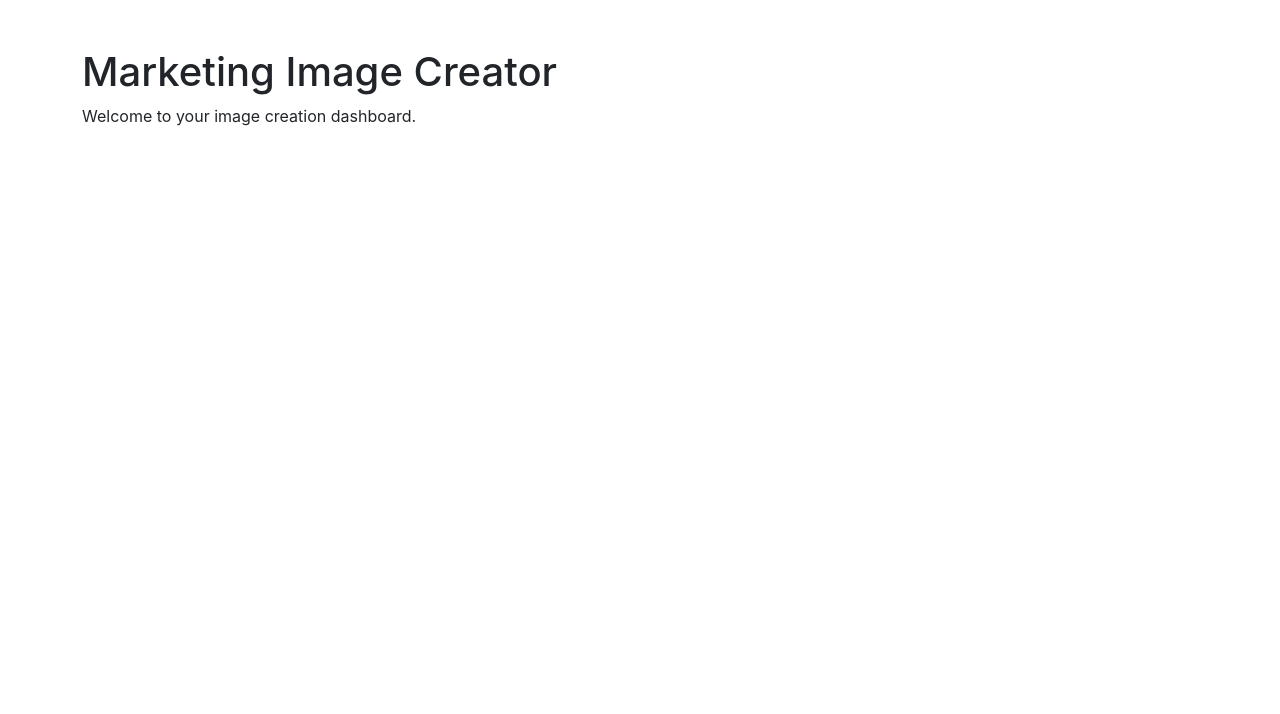
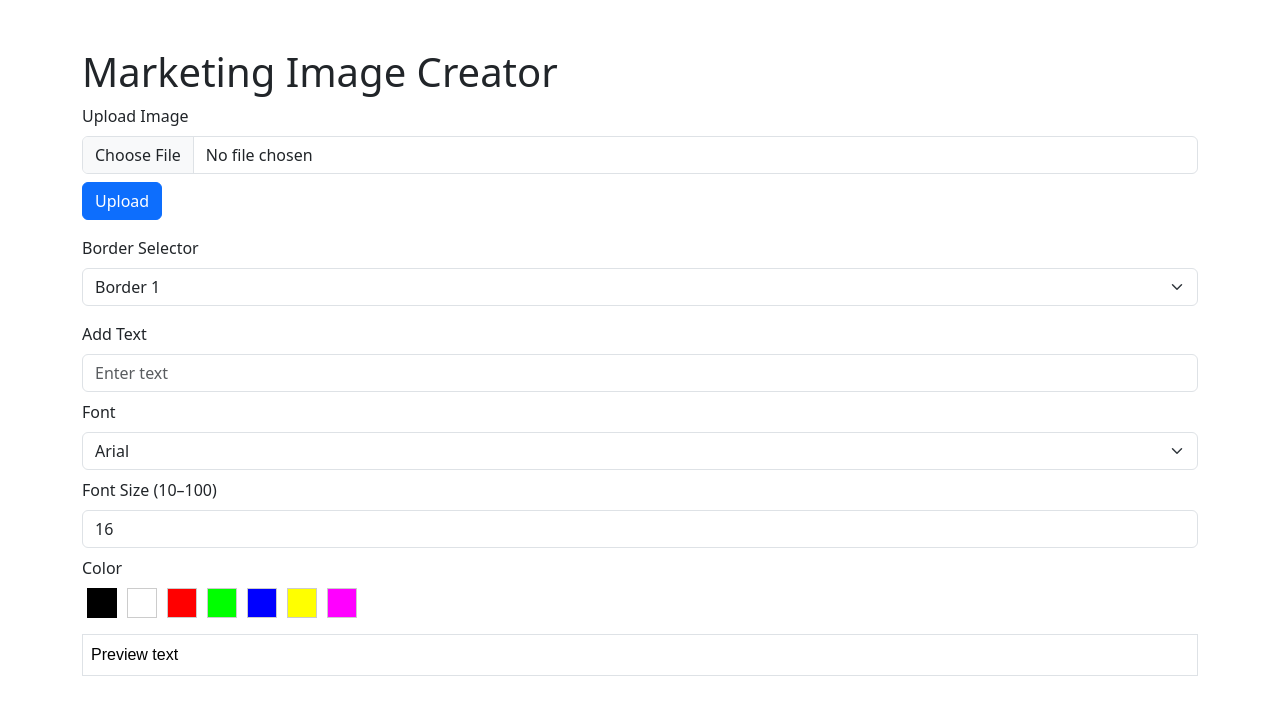
Before and after one commit to Coder-dot-com/marketing-image-creator-DRF-React-Typescript, a React (Create React App) app in the folder frontend/: page / in a window 1280 px wide. Shown: the top 714 px of the page. Built offline with nearby package versions, Linux system fonts and the light colour scheme.

Commit message:
Ability to add text

```diff
--- /dev/null
+++ b/frontend/src/components/BorderSelector.tsx
@@ -0,0 +1,17 @@
+import React from 'react';
+
+const BorderSelector: React.FC = () => {
+  return (
+    <div className="mb-3">
+      <label className="form-label">Border Selector</label>
+      <select className="form-select">
+        <option value="border">Border 1</option>
+        <option value="border">Border 1</option>
+
+
+      </select>
+    </div>
+  );
+};
+
+export default BorderSelector;
--- /dev/null
+++ b/frontend/src/components/ImageUpload.tsx
@@ -0,0 +1,31 @@
+import React, { useState } from 'react';
+
+const ImageUpload: React.FC = () => {
+  const [file, setFile] = useState<File | null>(null);
+  const [preview, setPreview] = useState<string | null>(null);
+
+  const handleFileChange = (e: React.ChangeEvent<HTMLInputElement>) => {
+    if (e.target.files && e.target.files[0]) {
+      setFile(e.target.files[0]);
+      setPreview(URL.createObjectURL(e.target.files[0]));
+    }
+  };
+
+  const uploadImage = () => {
+    if (file) {
+      // Simulate upload (replace with actual API call later)
+      console.log('Uploading:', file.name);
+    }
+  };
+
+  return (
+    <div className="mb-3">
+      <label className="form-label">Upload Image</label>
+      <input type="file" className="form-control" onChange={handleFileChange} />
+      {preview && <img src={preview} alt="Preview" className="mt-2" style={{ maxWidth: '200px' }} />}
+      <button className="btn btn-primary mt-2" onClick={uploadImage}>Upload</button>
+    </div>
+  );
+};
+
+export default ImageUpload;
--- /dev/null
+++ b/frontend/src/components/TextAdder.tsx
@@ -0,0 +1,95 @@
+import React, { useState } from 'react';
+
+const TextAdder: React.FC = () => {
+  const [text, setText] = useState('');
+  const [font, setFont] = useState('Arial');
+  const [fontSize, setFontSize] = useState(16);
+  const [color, setColor] = useState('#000000');
+
+  const fonts = [
+    'Arial',
+    'Georgia',
+    'Verdana',
+    'Tahoma',
+    'Courier New',
+  ];
+
+  const colors = [
+    '#000000', // Black
+    '#FFFFFF', // White
+    '#FF0000', // Red
+    '#00FF00', // Green
+    '#0000FF', // Blue
+    '#FFFF00', // Yellow
+    '#FF00FF', // Pink
+  ];
+
+  return (
+    <div className="mb-3">
+      <label className="form-label">Add Text</label>
+      <input
+        type="text"
+        className="form-control mb-2"
+        value={text}
+        onChange={(e) => setText(e.target.value)}
+        placeholder="Enter text"
+      />
+      <div className="mb-2">
+        <label className="form-label">Font</label>
+        <select
+          className="form-select"
+          value={font}
+          onChange={(e) => setFont(e.target.value)}
+        >
+          {fonts.map((f) => (
+            <option key={f} value={f}>
+              {f}
+            </option>
+          ))}
+        </select>
+      </div>
+      <div className="mb-2">
+        <label className="form-label">Font Size (10–100)</label>
+        <input
+          type="number"
+          className="form-control"
+          value={fontSize}
+          onChange={(e) => setFontSize(Number(e.target.value))}
+          min={10}
+          max={100}
+        />
+      </div>
+      <div className="mb-2">
+        <label className="form-label">Color</label>
+        <div className="d-flex">
+          {colors.map((c) => (
+            <div
+              key={c}
+              style={{
+                width: '30px',
+                height: '30px',
+                backgroundColor: c,
+                margin: '0 5px',
+                border: c === color ? '2px solid #000' : '1px solid #ccc',
+                cursor: 'pointer',
+              }}
+              onClick={() => setColor(c)}
+            />
+          ))}
+        </div>
+      </div>
+      <div
+        className="mt-3 p-2 border"
+        style={{
+          fontFamily: font,
+          fontSize: `${fontSize}px`,
+          color: color,
+        }}
+      >
+        {text || 'Preview text'}
+      </div>
+    </div>
+  );
+};
+
+export default TextAdder;
--- a/frontend/src/index.tsx
+++ b/frontend/src/index.tsx
@@ -1,19 +1,10 @@
 import React from 'react';
 import ReactDOM from 'react-dom/client';
-import './index.css';
 import App from './App';
-import reportWebVitals from './reportWebVitals';
 
-const root = ReactDOM.createRoot(
-  document.getElementById('root') as HTMLElement
-);
+const root = ReactDOM.createRoot(document.getElementById('root') as HTMLElement);
 root.render(
   <React.StrictMode>
     <App />
   </React.StrictMode>
 );
-
-// If you want to start measuring performance in your app, pass a function
-// to log results (for example: reportWebVitals(console.log))
-// or send to an analytics endpoint. Learn more: https://bit.ly/CRA-vitals
-reportWebVitals();
--- a/frontend/src/pages/Dashboard.tsx
+++ b/frontend/src/pages/Dashboard.tsx
@@ -1,10 +1,18 @@
+// src/pages/Dashboard.tsx
 import React from 'react';
+import ImageUpload from '../components/ImageUpload';
+import BorderSelector from '../components/BorderSelector';
+import TextAdder from '../components/TextAdder';
+
 
 const Dashboard: React.FC = () => {
   return (
     <div className="container mt-5">
       <h1>Marketing Image Creator</h1>
-      <p>Welcome to your image creation dashboard.</p>
+      <ImageUpload />
+      <BorderSelector />
+
+      <TextAdder />
     </div>
   );
 };
```
